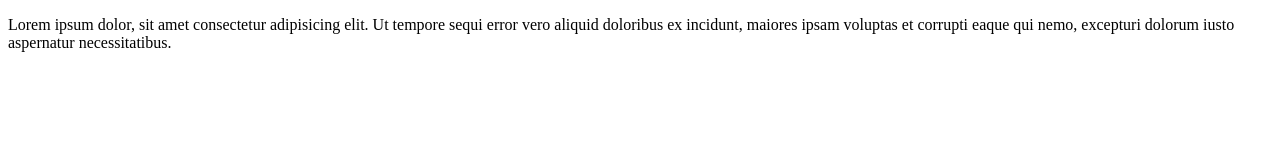
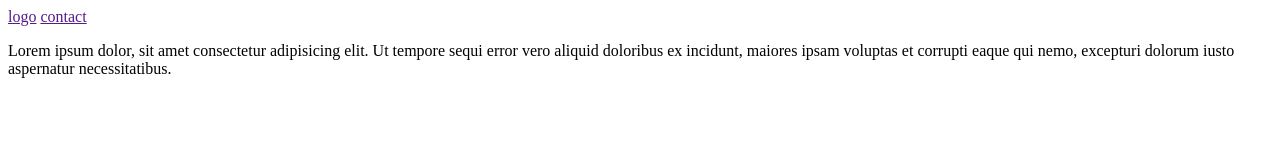
Before and after one commit to Asadbek2006/my-first-site, a plain HTML site: page index.html in a window 1280 px wide. Drawn offline with Linux system fonts and the light colour scheme.

Commit message:
first commit nav

```diff
--- a/index.html
+++ b/index.html
@@ -9,6 +9,10 @@
 </head>
 
 <body>
+    <nav>
+        <a href="">logo</a>
+        <a href="">contact</a>
+    </nav>
     <p>Lorem ipsum dolor, sit amet consectetur adipisicing elit. Ut tempore sequi error vero aliquid doloribus ex
         incidunt, maiores ipsam voluptas et corrupti eaque qui nemo, excepturi dolorum iusto aspernatur necessitatibus.
     </p>
```
